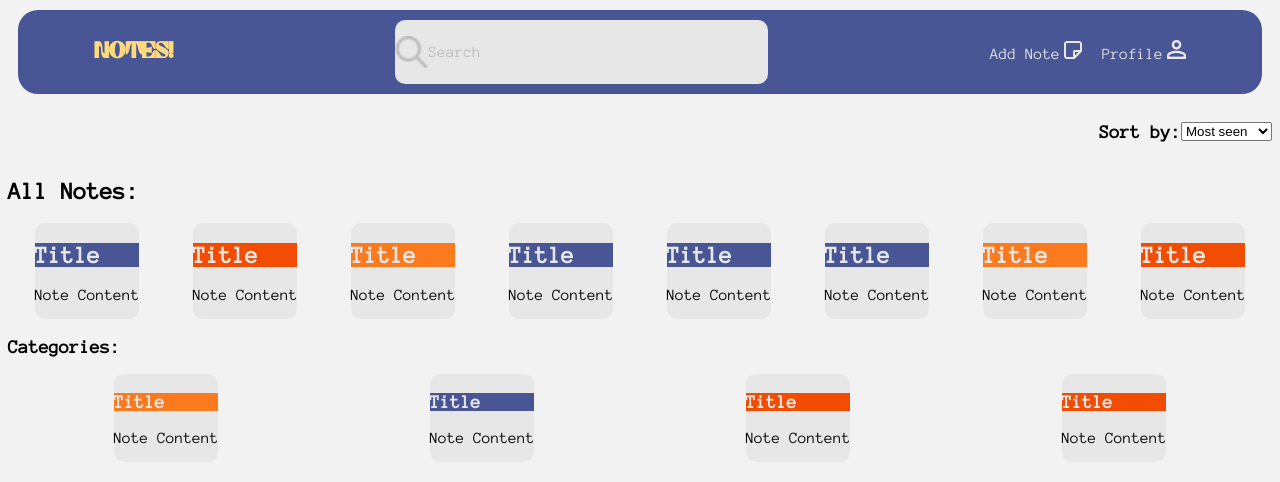
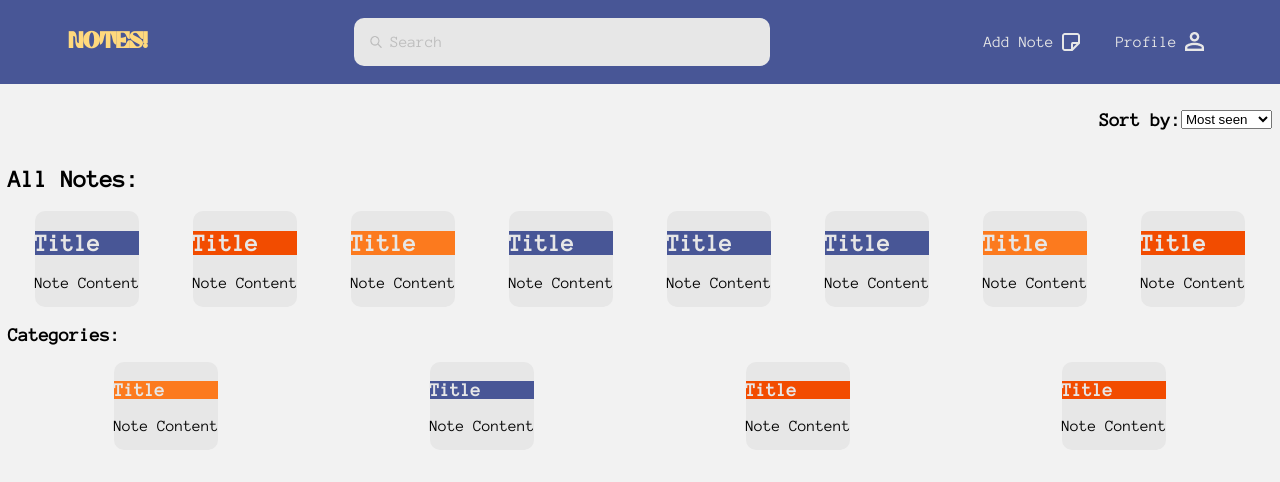
Before and after one commit to carolinatravanca/assignment3_CM, a plain HTML site: page index.html in a window 1280 px wide. Drawn offline with Linux system fonts and the light colour scheme.

Commit message:
Fixed banner problem

```diff
--- a/global.css
+++ b/global.css
@@ -1,12 +1,15 @@
-html{
-   background-color:  rgba(242, 242, 242, 1);
+html {
+  background-color: rgba(242, 242, 242, 1);
 }
 
-header{
+header {
   background-color: rgba(72, 86, 150, 1);
   padding: 10px 0;
-    border-radius: 20px;
-    margin: 10px;
+  position: relative;
+  top: -8px;
+  left: -8px;
+  width: 100vw;
+  margin: 0;
 }
 
 @font-face {
@@ -19,36 +22,36 @@ header{
   src: url(AnonymousPro-Regular.ttf);
 }
 
-  nav{
-
+nav {
   display: flex;
   flex-direction: row;
   flex-wrap: nowrap;
   justify-content: space-around;
   gap: 70px;
+  align-items: center;
 }
 
-#title{
+#title {
   font-family: taurian;
   color: rgba(255, 217, 125, 1);
 }
 
-#search_bar{
+#search_bar {
   width: 30%;
+  height: 3rem;
   background-color: rgba(231, 231, 231, 1);
   color: rgba(189, 189, 189, 1);
   font-family: anonymous;
   border-radius: 10px;
-
   display: flex;
   flex-direction: row;
-    flex-wrap: nowrap;
   align-items: center;
-
+  gap: 8px;
+  padding: 0 16px;
   transition: width 0.5s ease;
 }
 
-ul {
+.header_links {
   display: flex;
   flex-direction: row;
   flex-wrap: nowrap;
@@ -58,10 +61,17 @@ align-items: center;
   gap: 20px;
   margin: 0;
   padding: 0;
-  color: rgba(231, 231, 231, 1) ;
+  color: rgba(231, 231, 231, 1);
 }
 
-a{
+.button_header {
+  display: flex;
+  padding: 8px;
+  gap: 8px;
+  align-items: center;
+}
+
+a {
   text-decoration: none;
   font-family: anonymous;
   color: rgba(231, 231, 231, 1);
--- a/index.html
+++ b/index.html
@@ -1,5 +1,6 @@
 <!DOCTYPE html>
 <html>
+
 <head>
   <meta charset="utf-8">
   <meta name="viewport" content="width=device-width">
@@ -7,6 +8,7 @@
   <link href="index.css" rel="stylesheet" type="text/css" />
   <link href="global.css" rel="stylesheet" type="text/css" />
 </head>
+
 <body>
 
   <header>
@@ -16,16 +18,18 @@
       </a>
 
       <div id="search_bar" onclick="expandSearchBar()">
-        <img  src="lupa.png" id="magnifying_glass_img" height="50%">
-        <p  contenteditable="true">Search</p>
+        <img src="lupa.png" id="magnifying_glass_img" height="25%">
+        <p contenteditable="true" >Search</p>
       </div>
 
-    <ul>
-      <li><a href="addnote.html">Add Note</a>
-    <img src="nota.png" id="addnote_img"></li>
-      <li><a href="login.html">Profile</a>
-        <img src="person.png" id="profile_img"></li>
-    </ul>
+      <span class = header_links>
+        <div class = button_header><a href="addnote.html">Add Note</a>
+          <img src="nota.png" id="addnote_img">
+        </div>
+        <div class="button_header"><a href="login.html">Profile</a>
+          <img src="person.png" id="profile_img">
+        </div>
+      </span>
     </nav>
   </header>
 
@@ -131,8 +135,7 @@
 
     var title_notes = document.getElementsByClassName('title_note');
 
-for(var i = 0; i < title_notes.length; i++)
-{
+    for (var i = 0; i < title_notes.length; i++) {
       var colors = ['#FC7A1E', '#F24C00', '#485696'];
       var random_color = colors[Math.floor(Math.random() * colors.length)];
       title_notes[i].style.backgroundColor = random_color;
@@ -154,4 +157,5 @@ function expandSearchBar() {
   </script>
 
 </body>
+
 </html>
```
Lines whose indentation alone changed are shown as unchanged.
